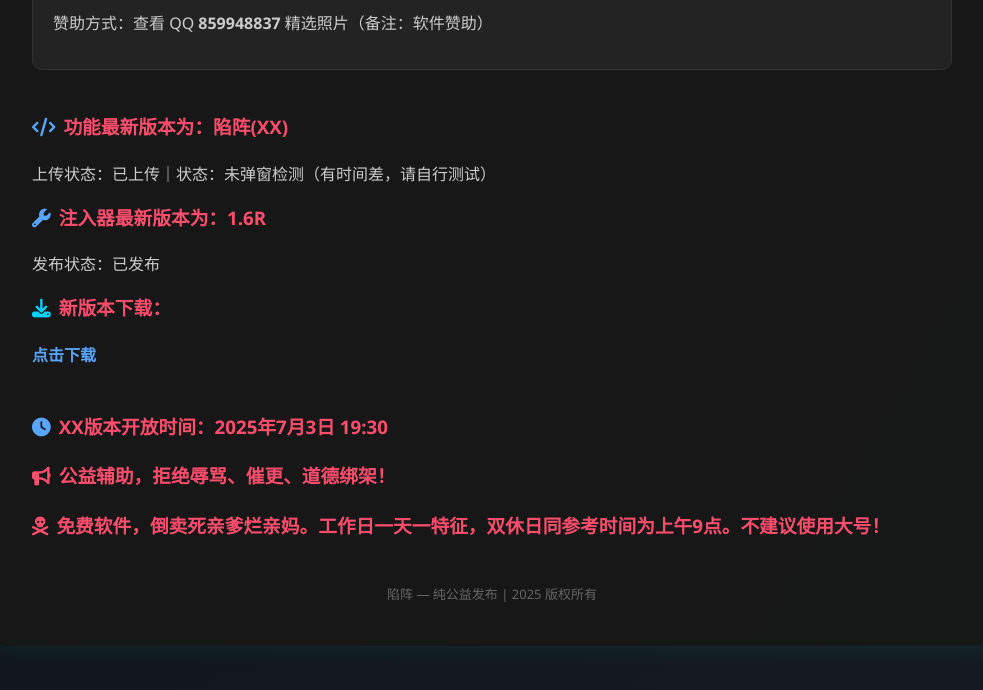
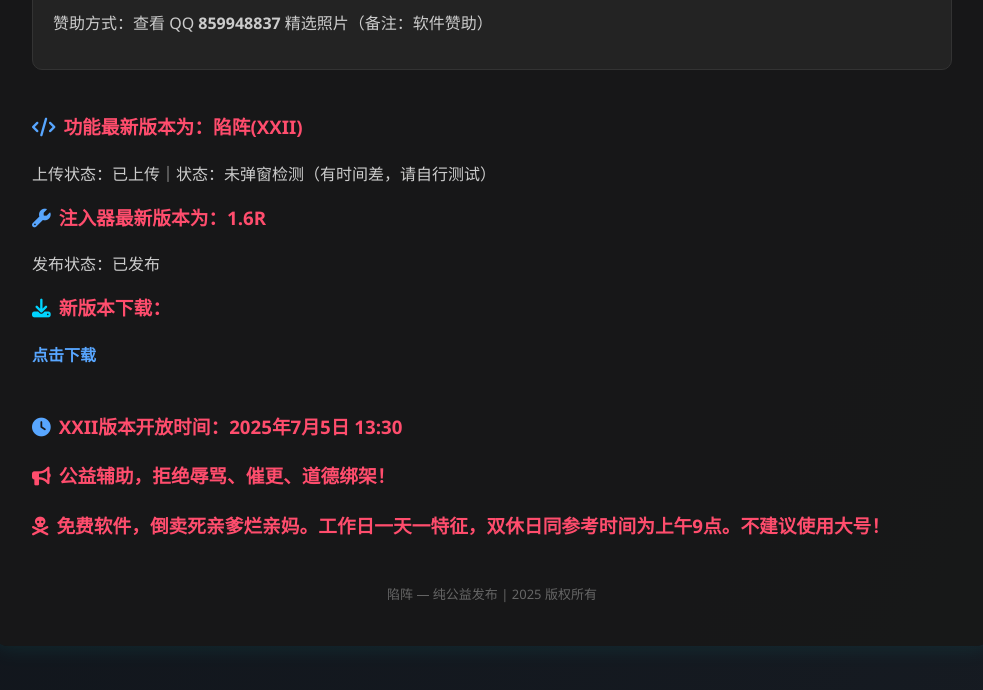
Before and after one commit to TIANQING567/XianZhen, a plain HTML site: page index.html in a window 1280 px wide. Shown: the part 1436-2126 px from the top of the page, without its empty margins (148-1131 px from the left). Drawn offline with Linux system fonts and the light colour scheme.

Commit message:
Update index.html

```diff
--- a/index.html
+++ b/index.html
@@ -138,7 +138,7 @@
     </div>
 
     <div class="section">
-      <h3><i class="fa-solid fa-code info-icon"></i>功能最新版本为：陷阵(XX)</h3>
+      <h3><i class="fa-solid fa-code info-icon"></i>功能最新版本为：陷阵(XXII)</h3>
       <p>上传状态：已上传｜状态：未弹窗检测（有时间差，请自行测试）</p>
 
       <h3><i class="fa-solid fa-wrench info-icon"></i>注入器最新版本为：1.6R</h3>
@@ -149,7 +149,7 @@
     </div>
 
     <div class="section">
-      <h3><i class="fa-solid fa-clock info-icon"></i>XX版本开放时间：2025年7月3日 19:30</h3>
+      <h3><i class="fa-solid fa-clock info-icon"></i>XXII版本开放时间：2025年7月5日 13:30</h3>
       <h3><i class="fa-solid fa-bullhorn warning-icon"></i>公益辅助，拒绝辱骂、催更、道德绑架！</h3>
       <h3><i class="fa-solid fa-skull-crossbones warning-icon"></i>免费软件，倒卖死亲爹烂亲妈。工作日一天一特征，双休日同参考时间为上午9点。不建议使用大号！</h3>
     </div>
```
